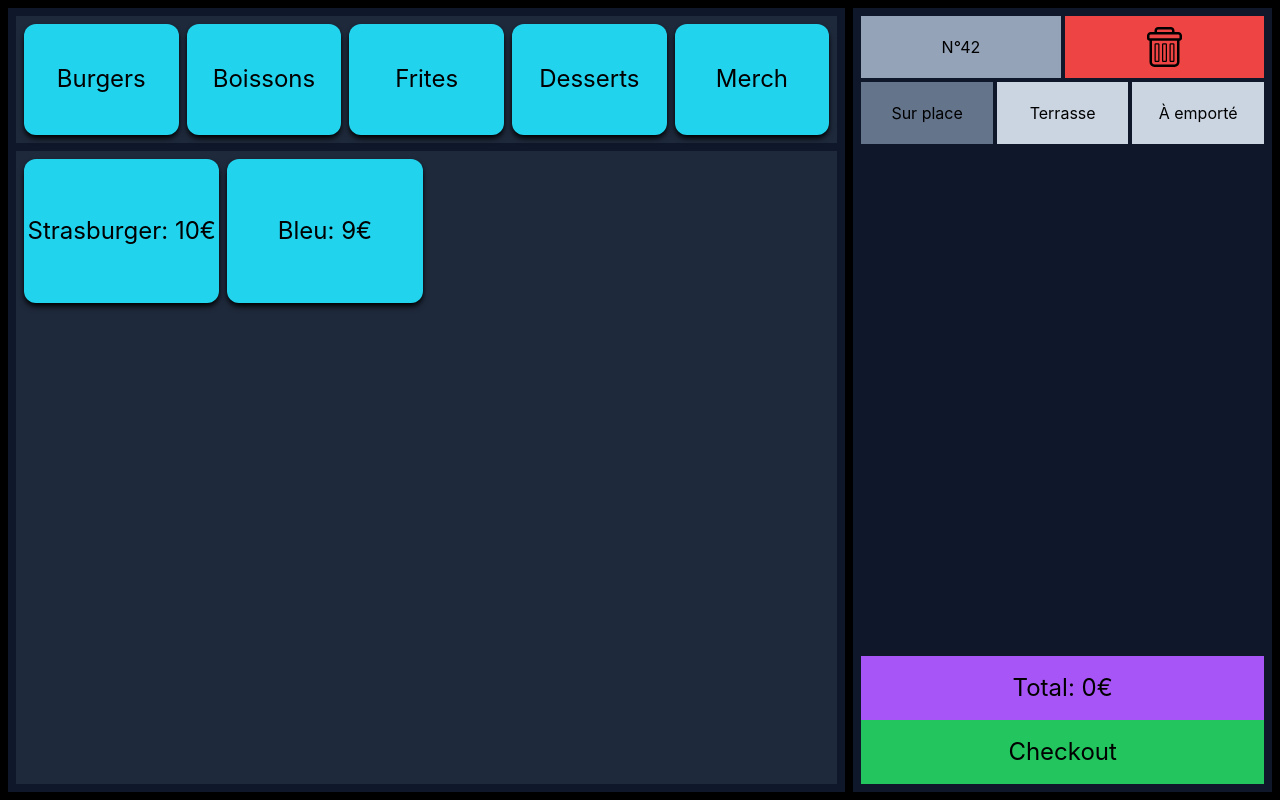
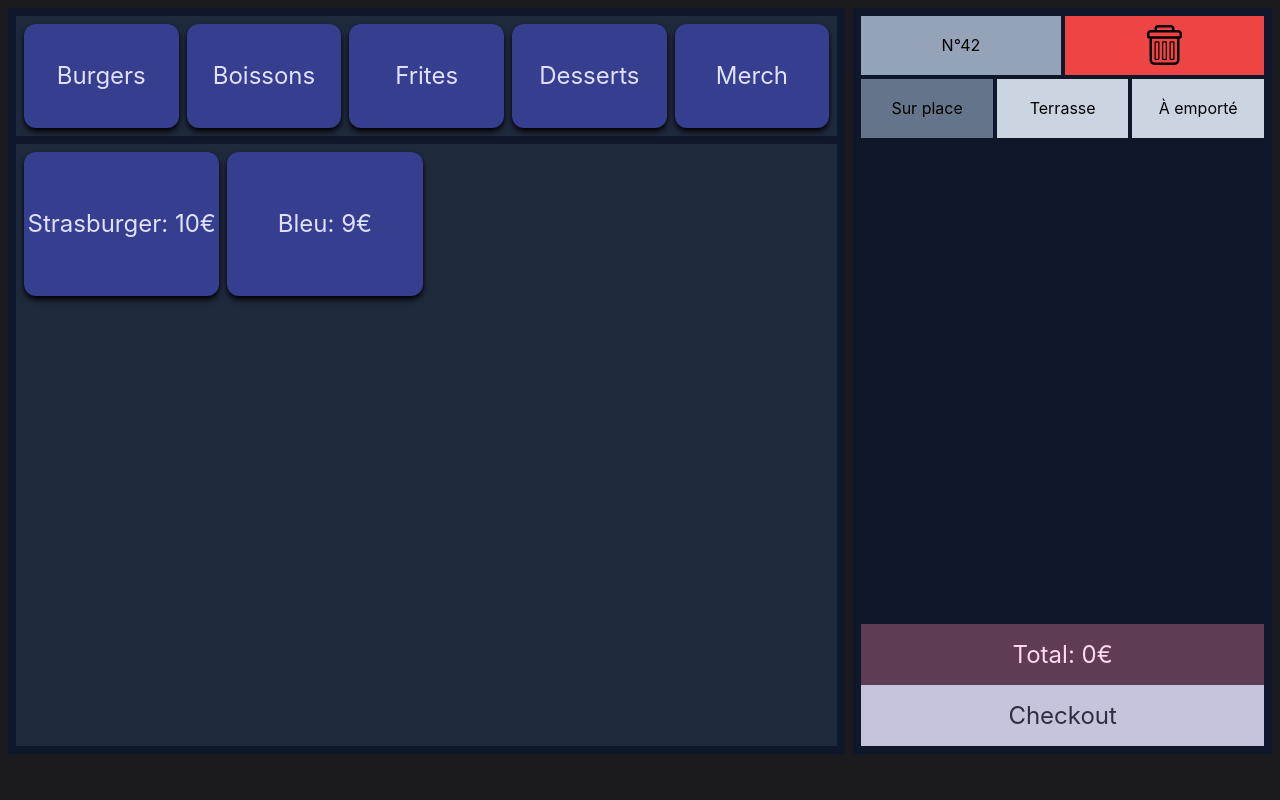
Before and after one commit to VincentWENDLING/pos-starling, a React (Vite) app: page / in a window 1280 px wide. Both pictures are taken after a click on the element "Burgers". Built offline with nearby package versions, Linux system fonts and the light colour scheme.

Commit message:
:lipsticks: quelques modifications de couleur

```diff
--- a/src/App.tsx
+++ b/src/App.tsx
@@ -9,9 +9,19 @@ function App() {
   const [orderNum, setOrderNum]:any = useState(1)
 
   return (
-    <div className="App flex gap-2 h-screen p-2">
-      <Menu cart={cart} setCart={setCart}/>
-      <Cart cart={cart} setCart={setCart}/>
+    <div className="App h-screen flex flex-col">
+      <div className="flex gap-2 p-2 h-full">
+        <Menu cart={cart} setCart={setCart}/>
+        <Cart cart={cart} setCart={setCart}/>
+      </div>
+      <div className="text-white h-10">
+        <div>
+
+        </div>
+        <div>
+
+        </div>
+      </div>
     </div>
   )
 }
--- a/src/components/Cart/Cart.tsx
+++ b/src/components/Cart/Cart.tsx
@@ -91,10 +91,10 @@ const Cart = (props: any) => {
                 {cartItems}
             </ul>
             <div className="h-1/6">
-                <div className="h-1/2 flex justify-center items-center text-black text-2xl bg-purple-500">
+                <div className="h-1/2 flex justify-center items-center text-on-tertiary-container text-2xl bg-tertiary-container">
                     Total: {getSumCart()}€
                 </div>
-                <button className="text-black text-2xl bg-green-500 h-1/2 w-full" >Checkout</button>
+                <button className="text-on-secondary text-2xl bg-secondary h-1/2 w-full" >Checkout</button>
             </div>
         </section>
     )
--- a/src/components/Menu/Category.tsx
+++ b/src/components/Menu/Category.tsx
@@ -1,7 +1,7 @@
 
 const Category = (props: any) => {
     return (
-        <div className="w-full h-full flex justify-center items-center bg-cyan-400 shadow-md shadow-black rounded-xl text-2xl" onClick={()=>props.setCat(props.name)}>{props.name}</div>
+        <div className="w-full h-full flex justify-center items-center bg-primary-container text-on-primary-container shadow-md shadow-black rounded-xl text-2xl" onClick={()=>props.setCat(props.name)}>{props.name}</div>
     )
 }
 
--- a/src/components/Menu/Item.tsx
+++ b/src/components/Menu/Item.tsx
@@ -1,7 +1,7 @@
 
 const Item = (props: any) => {
     return (
-        <div className="w-full h-full flex justify-center text-center items-center bg-cyan-400 shadow-md shadow-black rounded-xl text-2xl"
+        <div className="w-full h-full flex justify-center text-center items-center bg-primary-container text-on-primary-container shadow-md shadow-black rounded-xl text-2xl"
              onClick={()=>props.addItem(props.name, props.price, 1)}>
             {props.name}: {props.price}€
         </div>
--- a/src/components/Menu/Menu.tsx
+++ b/src/components/Menu/Menu.tsx
@@ -120,7 +120,7 @@ const Menu = (props: any) => {
                     {listCategories}
                 </ul>
             </div>
-            <div id="items" className="h-5/6 bg-slate-800">
+            <div id="items" className="h-5/6 bg-slate-800 ">
                 <ul className="grid grid-cols-4 gap-2 p-2">
                     {listItems}
                 </ul>
--- a/src/index.css
+++ b/src/index.css
@@ -10,7 +10,7 @@ body {
   -webkit-font-smoothing: antialiased;
   -moz-osx-font-smoothing: grayscale;
 
-  background-color: black;
+  background-color: #1b1b1f;
 }
 
 code {
--- a/tailwind.config.js
+++ b/tailwind.config.js
@@ -3,7 +3,28 @@ module.exports = {
     './src/**/*.{html,js,jsx,tsx}'
   ],
   theme: {
-    extend: {},
+    extend:{
+      colors: {
+        'background': '#1b1b1f',
+        'on-background': '#e4e1e6',
+        'primary': '#bdc2ff',
+        'on-primary': '#1d2678',
+        'primary-container':'#363e90',
+        'on-primary-container': '#e0e0ff',
+        'secondary': '#c4c4dd',
+        'on-secondary': '#2d2f42',
+        'secondary-container': '#444559',
+        'on-secondary-container': '#e1e0f9',
+        'tertiary': '#e7b9d5',
+        'on-tertiary': '#45263c',
+        'tertiary-container': '#5e3c53',
+        'on-tertiary-container': '#ffd7ef',
+        'error': '#ffb4ab',
+        'on-error': '#690005',
+        'error-container': '#93000a',
+        'on-error-container': '#ffdad6'
+      },
+    }
   },
   plugins: [],
 }
```
